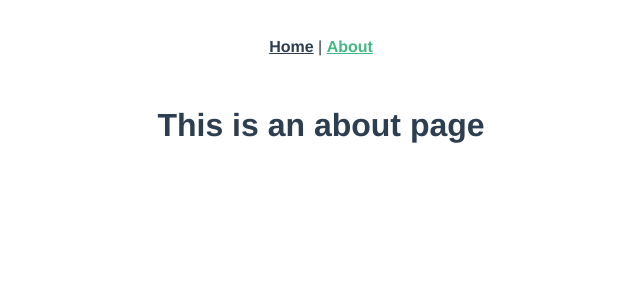
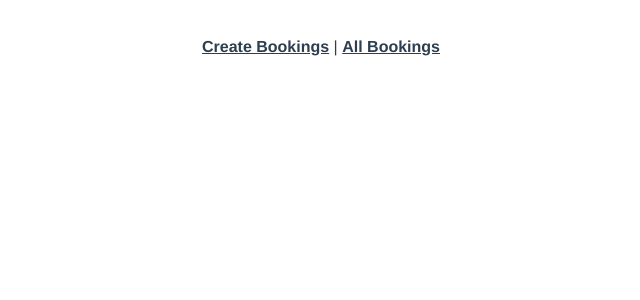
Before and after one commit to Artyvas/snarfy_snarf_vue_frontend, a Vue app: page /about in a window 1280 px wide. Shown: the top 300 px of the page, without its empty margins (319-959 px from the left). Built offline with nearby package versions, Linux system fonts and the light colour scheme.

Commit message:
Bifurcates create booking and all bookings pages

```diff
--- a/src/App.vue
+++ b/src/App.vue
@@ -1,9 +1,9 @@
 <template>
   <div id="app">
     <div id="nav">
-      <router-link to="/">Home</router-link>
+      <router-link to="/">Create Bookings</router-link>
       |
-      <router-link to="/about">About</router-link>
+      <router-link to="/bookings">All Bookings</router-link>
     </div>
     <router-view />
   </div>
--- a/src/router/index.js
+++ b/src/router/index.js
@@ -1,22 +1,22 @@
 import Vue from "vue";
 import VueRouter from "vue-router";
-import Home from "../views/Home.vue";
+import CreateBooking from "../views/CreateBooking.vue";
 
 Vue.use(VueRouter);
 
 const routes = [
   {
     path: "/",
-    name: "Home",
-    component: Home,
+    name: "CreateBooking",
+    component: CreateBooking,
   },
   {
-    path: "/about",
-    name: "About",
+    path: "/bookings",
+    name: "Bookings",
     // route level code-splitting
     // this generates a separate chunk (about.[hash].js) for this route
     // which is lazy-loaded when the route is visited.
-    component: () => import(/* webpackChunkName: "about" */ "../views/About.vue"),
+    component: () => import(/* webpackChunkName: "about" */ "../views/Bookings.vue"),
   },
 ];
 
--- a/src/views/About.vue
+++ /dev/null
@@ -1,5 +0,0 @@
-<template>
-  <div class="about">
-    <h1>This is an about page</h1>
-  </div>
-</template>
--- /dev/null
+++ b/src/views/Bookings.vue
@@ -0,0 +1,46 @@
+<template>
+  <div class="about">
+    <h1>All Bookings</h1>
+    <div v-for="booking in bookings" v-bind:key="booking.id">
+      <h3>First Name: {{ booking.first_name }}</h3>
+      <h3>Last Name: {{ booking.last_name }}</h3>
+      <h3>Animal First Name: {{ booking.animal_first }}</h3>
+      <h3>Animal Last Name: {{ booking.animal_last }}</h3>
+      <h3>Animal Type: {{ booking.animal_type }}</h3>
+      <h3>Hours Requested: {{ booking.hours_rq }}</h3>
+      <h3>Date of Service: {{ booking.date_of_service }}</h3>
+    </div>
+  </div>
+</template>
+<style></style>
+
+<script>
+// @ is an alias to /src
+import axios from "axios";
+
+export default {
+  data: function () {
+    return {
+      bookings: [],
+      newBookingFirstName: "",
+      newBookingLastName: "",
+      newBookingAnimalFirst: "",
+      newBookingAnimalLast: "",
+      newBookingAnimalType: "",
+      newBookingHoursRq: null,
+      newBookingDateOfService: "",
+    };
+  },
+  created: function () {
+    this.indexBookings();
+  },
+  methods: {
+    indexBookings: function () {
+      axios.get("/api/bookings").then((response) => {
+        this.bookings = response.data;
+        console.log("All Bookings:", this.bookings);
+      });
+    },
+  },
+};
+</script>
--- a/src/views/Home.vue
+++ b/src/views/CreateBooking.vue
@@ -17,16 +17,6 @@
       Date of Service:
       <input type="text" v-model="newBookingDateOfService" />
       <button v-on:click="createBooking()">Create</button>
-    </div>
-    <h1>All Bookings</h1>
-    <div v-for="booking in bookings" v-bind:key="booking.id">
-      <h3>First Name: {{ booking.first_name }}</h3>
-      <h3>Last Name: {{ booking.last_name }}</h3>
-      <h3>Animal First Name: {{ booking.animal_first }}</h3>
-      <h3>Animal Last Name: {{ booking.animal_last }}</h3>
-      <h3>Animal Type: {{ booking.animal_type }}</h3>
-      <h3>Hours Requested: {{ booking.hours_rq }}</h3>
-      <h3>Date of Service: {{ booking.date_of_service }}</h3>
     </div>
   </div>
 </template>
```
